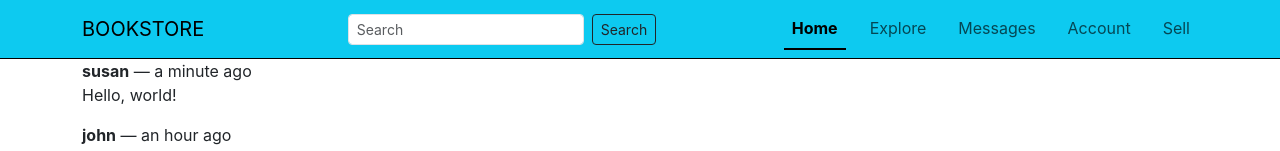
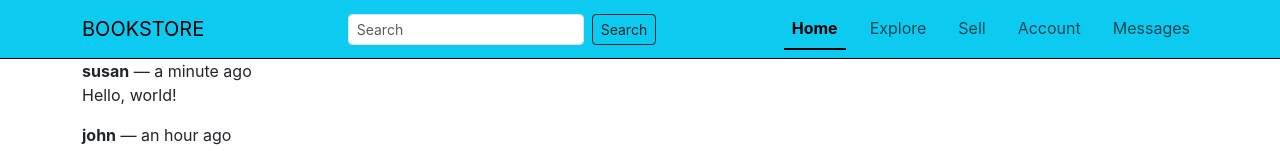
Before and after one commit to danevairena/Bookstore, a React (Create React App) app in the folder frontend-react/: page / in a window 1280 px wide. Shown: the top 151 px of the page. Built offline with nearby package versions, Linux system fonts and the light colour scheme.

Commit message:
navbar ready

```diff
--- a/frontend-react/src/components/Header.js
+++ b/frontend-react/src/components/Header.js
@@ -22,13 +22,13 @@ export default function Header() {
                 <Nav.Link href="#link">Explore</Nav.Link>
             </Nav.Item>
             <Nav.Item>
-                <Nav.Link href="#link">Messages</Nav.Link>
+                <Nav.Link href="#link">Sell</Nav.Link>
             </Nav.Item>
             <Nav.Item>
                 <Nav.Link href="#link">Account</Nav.Link>
             </Nav.Item>
             <Nav.Item>
-                <Nav.Link href="#link">Sell</Nav.Link>
+                <Nav.Link href="#link">Messages</Nav.Link>
             </Nav.Item>
         </Nav>
       </Container>
```
